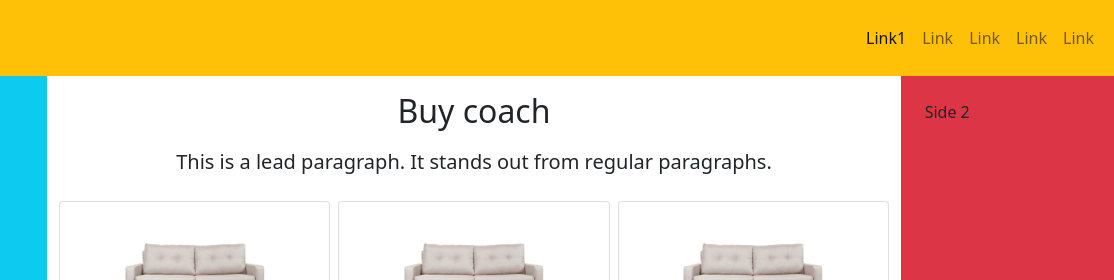
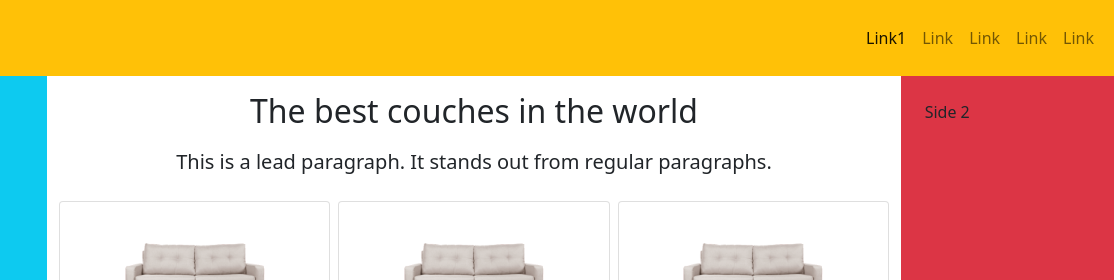
Before and after one commit to Raznaz/hw_mockup_7, a plain HTML site: page index.html in a window 1280 px wide. Shown: the top 280 px of the page, 166-1280 px from the left. Drawn offline with nearby package versions, Linux system fonts and the light colour scheme.

Commit message:
fix title

```diff
--- a/index.html
+++ b/index.html
@@ -45,7 +45,7 @@
     <main class="flex-grow-1">
         <div class="d-flex flex-column flex-md-row">
             <section class="col-sm order-2">
-                <h2 class="text-center my-3">Buy coach</h2>
+                <h2 class="text-center my-3">The best couches in the world</h2>
                 <p class="lead text-center mb-4">
                     This is a lead paragraph. It stands out from regular paragraphs.
                 </p>
@@ -110,11 +110,6 @@
                             <a href="#" class="btn btn-primary">Go somewhere</a>
                         </div>
                     </div>
-
-
-
-
-
                 </div>
             </section>
             <aside class="col-sm col-md-2  bg-info text-dark p-4 order-1"> Side 1</aside>
@@ -124,8 +119,6 @@
     <footer class="p-3 text-center text-dark bg-success flex-grow-0">
         footer
     </footer>
-
-
     <script src="https://cdn.jsdelivr.net/npm/bootstrap@5.0.2/dist/js/bootstrap.bundle.min.js"
         integrity="sha384-MrcW6ZMFYlzcLA8Nl+NtUVF0sA7MsXsP1UyJoMp4YLEuNSfAP+JcXn/tWtIaxVXM"
         crossorigin="anonymous"></script>
```
Also changed, not shown: valid html.jpg (added).
